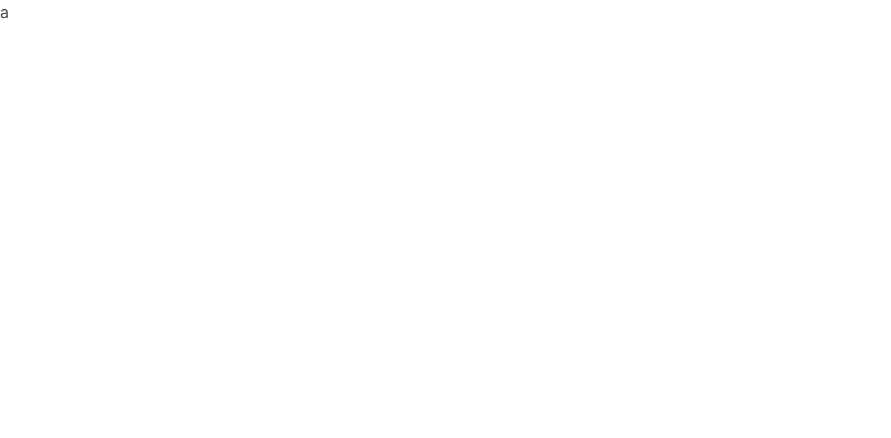
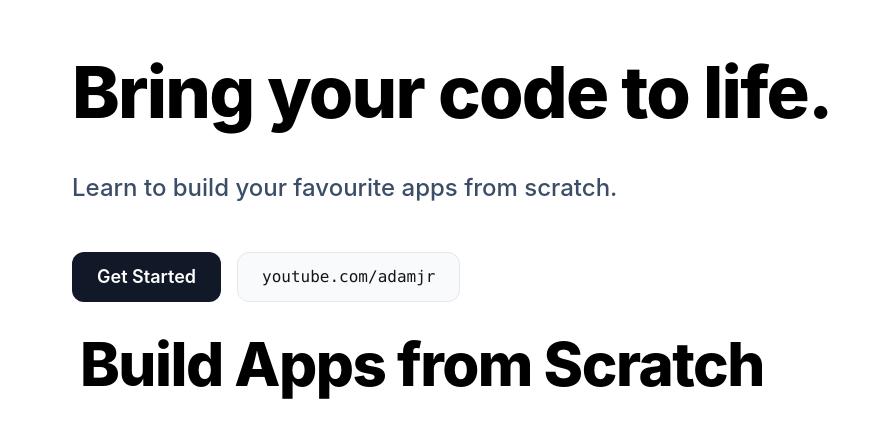
Before and after one commit to codea-live/website, a React (Create React App) app: page / in a window 1280 px wide. Shown: the top 438 px of the page, without its empty margins (0-891 px from the left). Built offline with nearby package versions, Linux system fonts and the light colour scheme.

Commit message:
Home Page Header Done

```diff
--- a/package.json
+++ b/package.json
@@ -3,6 +3,7 @@
   "version": "0.1.0",
   "private": true,
   "dependencies": {
+    "@fortawesome/react-fontawesome": "^0.1.15",
     "@testing-library/jest-dom": "^5.14.1",
     "@testing-library/react": "^11.2.7",
     "@testing-library/user-event": "^12.8.3",
--- a/src/components/pages/HomePage.jsx
+++ b/src/components/pages/HomePage.jsx
@@ -1,10 +1,25 @@
+import { Link } from 'react-router-dom';
+import CopyButton from '../utils/CopyButton';
+
 const HomePage = () => {
   return (
-    <>
-      <header className="bg-bg-primary">
-        a
+    <main className="bg-bg-primary px-10">
+      <header className="px-4 sm:px-6 md:px-8 mb-14 sm:mb-20 xl:mb-8">
+        <h1 className="text-4xl sm:text-6xl lg:text-7xl leading-none font-extrabold tracking-tight mt-10 mb-8 sm:mt-14 sm:mb-10">Bring your code to life.</h1>
+        <p className="tertiary max-w-screen-lg text-lg sm:text-2xl sm:leading-10 font-medium mb-10 sm:mb-11">Learn to build your favourite apps from scratch.</p>
+
+        <div className="flex flex-wrap space-y-4 sm:space-y-0 sm:space-x-4 text-center">
+          <Link
+            className="w-full sm:w-auto flex-none bg-gray-900 hover:bg-gray-700 text-white text-lg leading-6 font-semibold py-3 px-6 border border-transparent rounded-xl focus:ring-2 focus:ring-offset-2 focus:ring-offset-white focus:ring-gray-900 focus:outline-none transition-colors duration-200"
+            to="/">Get Started</Link>
+          <CopyButton>youtube.com/adamjr</CopyButton>
+        </div>
       </header>
-    </>
+
+      <section className="px-10">
+        <h2 className="text-3xl sm:text-5xl lg:text-6xl leading-none font-extrabold tracking-tight mb-8">Build Apps from Scratch</h2>
+      </section>
+    </main>
   );
 }
 
--- /dev/null
+++ b/src/components/utils/CopyButton.jsx
@@ -0,0 +1,16 @@
+// import { faCopy } from '@fortawesome/react-fontawesome';
+
+const CopyButton = (props) => {
+  const copyToClipboard = () => navigator.clipboard.writeText(props.children);
+
+  return (
+    <button
+      className="w-full sm:w-auto flex-none bg-gray-50 hover:text-gray-900 font-mono leading-6 py-3 sm:px-6 border border-gray-200 rounded-xl flex items-center justify-center space-x-2 sm:space-x-4 focus:ring-2 focus:ring-offset-2 focus:ring-offset-white focus:ring-gray-300 focus:outline-none transition-colors duration-200"
+      onClick={copyToClipboard}>
+      <span>{props.children}</span>
+      {/* <FontAwesomeIcon icon={faCopy} /> */}
+    </button>
+  );
+}
+
+export default CopyButton;
--- a/src/index.css
+++ b/src/index.css
@@ -1,5 +1,6 @@
 @import './theme.css';
 @import '~tailwindcss/dist/tailwind.min.css';
+@import url('https://fonts.googleapis.com/css2?family=Inter&display=swap');
 
 body {
   margin: 0;
--- a/src/theme.css
+++ b/src/theme.css
@@ -1,30 +1,42 @@
 :root {
   --primary: #DDC3E7;
   --secondary: #7790CF;
-  --tertiary: #F0A15D;
+  --tertiary: #3B4D67;
+
   --accent: #BF2D52;
+  --heading: black;
+  --font: #161616;
 
-  --bg-primary: #3B4D67;
-  --bg-secondary: #34445a;
-  --bg-tertiary: #2e3c50;
+  --bg-primary: white;
+  --bg-secondary: white;
+  --bg-tertiary: white;
 }
 
-.bg-primary {
+body {
+  color: var(--font);
+}
+
+h1,h2,h3,h4,h5 {
+  color: var(--heading);
+  font-family: 'Inter', sans-serif;
+}
+
+.primary {
   color: var(--primary);
 }
-.bg-secondary {
+.secondary {
   color: var(--secondary);
 }
-.bg-tertiary {
+.tertiary {
   color: var(--tertiary);
 }
 
 .bg-bg-primary {
-  color: var(--bg-primary);
+  background-color: var(--bg-primary);
 }
 .bg-bg-secondary {
-  color: var(--bg-secondary);
+  background-color: var(--bg-secondary);
 }
 .bg-bg-tertiary {
-  color: var(--bg-tertiary);
+  background-color: var(--bg-tertiary);
 }
```
Also changed, not shown: 1 other file (tests, documents, lock files or other folders).
